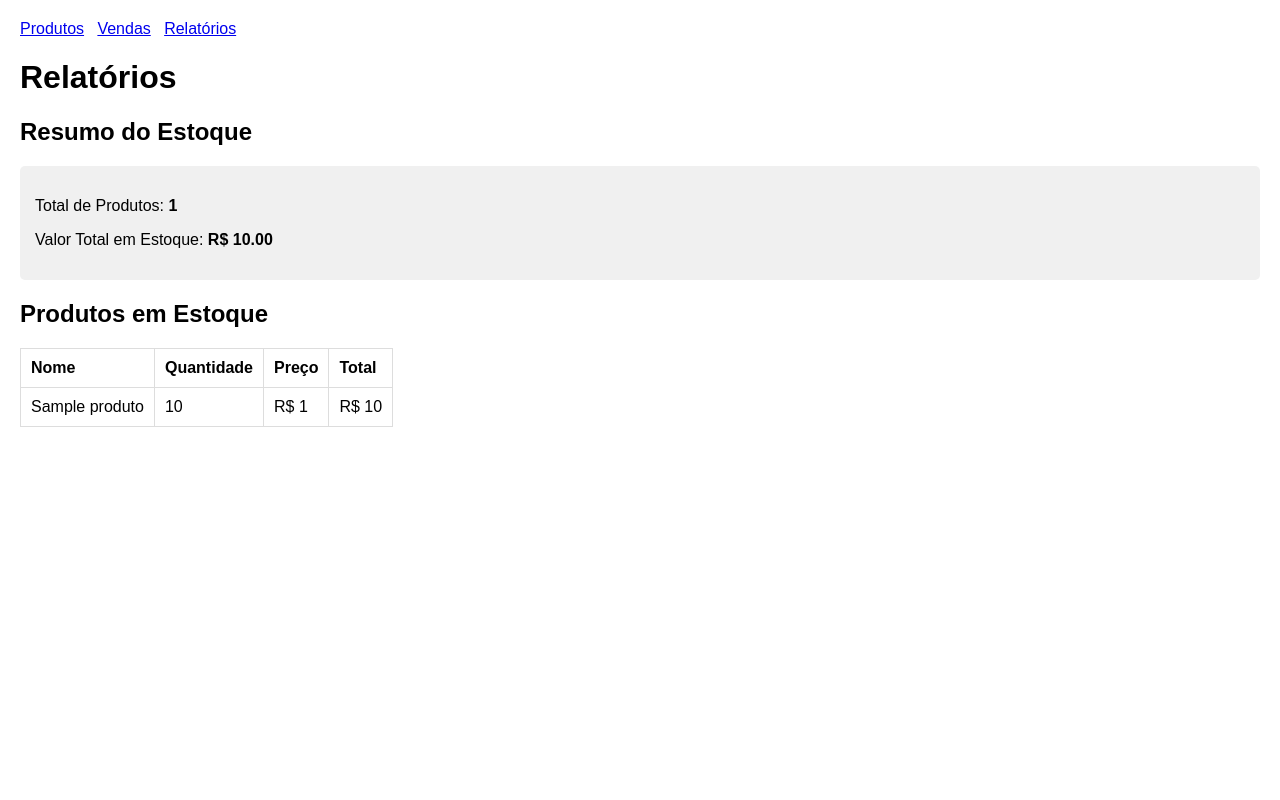
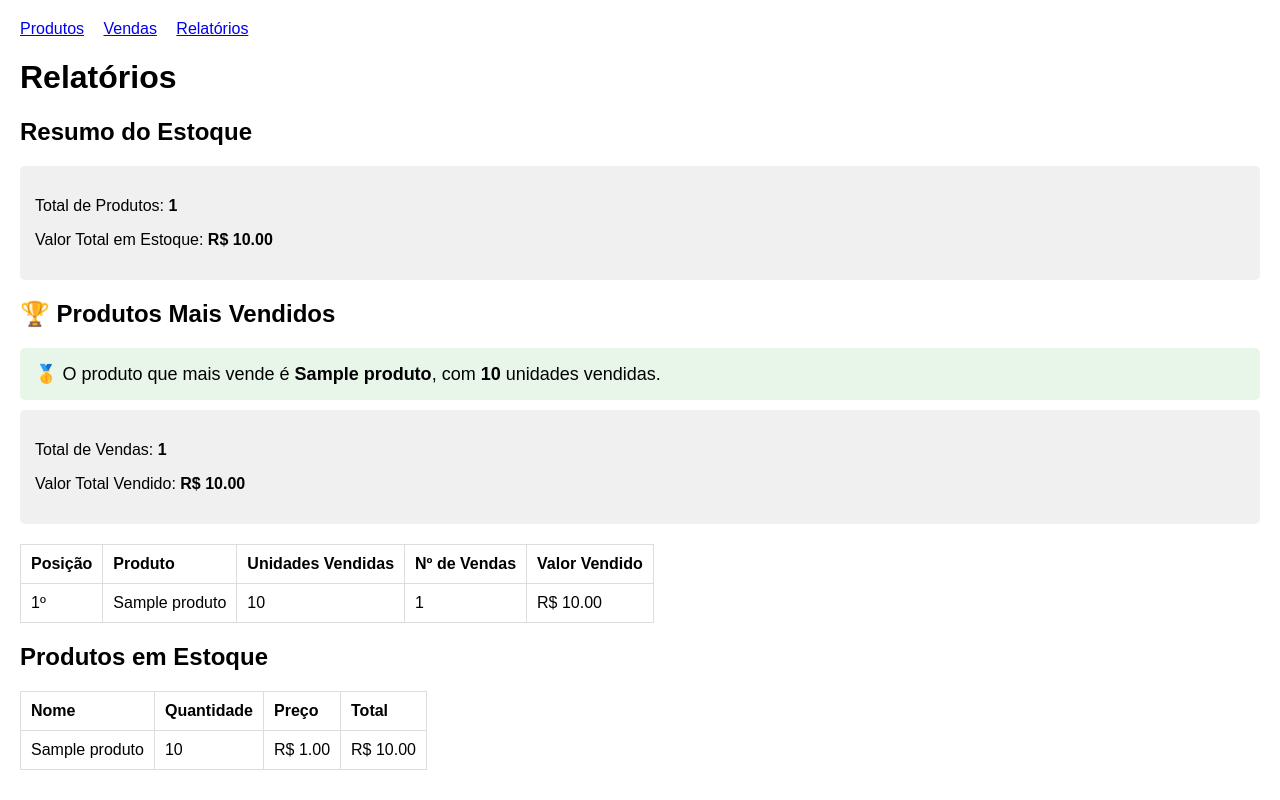
Before and after one commit to serafim-pai/sistema-varejo-novo, a Flask app: page /relatorios in a window 1280 px wide. Run offline with Flask 3, Linux system fonts and the light colour scheme; tables that the repository leaves empty hold one stand-in row (values such as "Sample post").

Commit message:
Adicionar relatório de produtos mais vendidos

```diff
--- a/app.py
+++ b/app.py
@@ -35,6 +35,13 @@ def validar_produto(dados):
         return 'Digite o nome do produto.', None
     if not categoria:
         return 'Digite a categoria do produto.', None
+
+    # O nome e a categoria precisam ter pelo menos 2 letras
+    # (evita nomes como "." ou "-")
+    if sum(1 for letra in nome if letra.isalpha()) < 2:
+        return 'O nome precisa ter pelo menos 2 letras.', None
+    if sum(1 for letra in categoria if letra.isalpha()) < 2:
+        return 'A categoria precisa ter pelo menos 2 letras.', None
 
     try:
         preco = float(dados.get('preco'))
@@ -173,5 +180,38 @@ def vendas():
     return jsonify(resultado)
 
 
+# ---------- RELATÓRIO: PRODUTOS MAIS VENDIDOS ----------
+
+@app.route('/api/relatorios/mais-vendidos')
+def mais_vendidos():
+    session = Session()
+    todas_vendas = session.query(Venda).all()
+
+    # Soma as vendas de cada produto
+    resumo = {}
+    for v in todas_vendas:
+        if v.produto_id not in resumo:
+            produto = session.query(Produto).filter_by(id=v.produto_id).first()
+            resumo[v.produto_id] = {
+                'produto': produto.nome if produto else '(produto excluído)',
+                'quantidade_vendida': 0,
+                'numero_vendas': 0,
+                'valor_vendido': 0.0
+            }
+        resumo[v.produto_id]['quantidade_vendida'] += v.quantidade
+        resumo[v.produto_id]['numero_vendas'] += 1
+        resumo[v.produto_id]['valor_vendido'] += v.valor_total
+
+    # Ordena do que mais vendeu para o que menos vendeu
+    ranking = sorted(resumo.values(), key=lambda item: item['quantidade_vendida'], reverse=True)
+
+    session.close()
+    return jsonify({
+        'ranking': ranking,
+        'total_vendas': len(todas_vendas),
+        'valor_vendido': sum(v.valor_total for v in todas_vendas)
+    })
+
+
 if __name__ == '__main__':
     app.run(debug=True)
--- a/templates/relatorios.html
+++ b/templates/relatorios.html
@@ -5,15 +5,17 @@
     <title>Relatórios</title>
     <style>
         body { font-family: Arial; margin: 20px; }
+        nav a { margin-right: 15px; }
         table { border-collapse: collapse; margin-top: 20px; }
         th, td { border: 1px solid #ddd; padding: 10px; text-align: left; }
         .card { background: #f0f0f0; padding: 15px; margin: 10px 0; border-radius: 5px; }
+        .destaque { background: #e8f5e9; padding: 15px; margin: 10px 0; border-radius: 5px; font-size: 18px; }
     </style>
 </head>
 <body>
-    <nav style="margin-bottom:10px">
-        <a href="/">Produtos</a> &nbsp;
-        <a href="/vendas">Vendas</a> &nbsp;
+    <nav>
+        <a href="/">Produtos</a>
+        <a href="/vendas">Vendas</a>
         <a href="/relatorios">Relatórios</a>
     </nav>
 
@@ -22,41 +24,79 @@
     <h2>Resumo do Estoque</h2>
     <div class="card">
         <p>Total de Produtos: <strong id="totalProdutos">0</strong></p>
-        <p>Valor Total em Estoque: <strong id="valorTotal">R$ 0</strong></p>
+        <p>Valor Total em Estoque: <strong id="valorTotal">R$ 0.00</strong></p>
     </div>
 
+    <h2>🏆 Produtos Mais Vendidos</h2>
+    <div class="destaque" id="campeao">Nenhuma venda registrada ainda.</div>
+    <div class="card">
+        <p>Total de Vendas: <strong id="totalVendas">0</strong></p>
+        <p>Valor Total Vendido: <strong id="valorVendido">R$ 0.00</strong></p>
+    </div>
+    <table id="tabelaMaisVendidos"></table>
+
     <h2>Produtos em Estoque</h2>
-    <table id="tabelaProdutos">
-        <tr>
-            <th>Nome</th>
-            <th>Quantidade</th>
-            <th>Preço</th>
-            <th>Total</th>
-        </tr>
-    </table>
+    <table id="tabelaProdutos"></table>
 
     <script>
-        function carregarRelatorios() {
+        function carregarEstoque() {
             fetch('/api/produtos')
                 .then(r => r.json())
                 .then(produtos => {
-                    let total = 0;
                     let valorTotal = 0;
                     let html = '<tr><th>Nome</th><th>Quantidade</th><th>Preço</th><th>Total</th></tr>';
 
                     produtos.forEach(p => {
-                        total++;
-                        valorTotal += p.quantidade * p.preco;
-                        html += `<tr><td>${p.nome}</td><td>${p.quantidade}</td><td>R$ ${p.preco}</td><td>R$ ${p.quantidade * p.preco}</td></tr>`;
+                        const totalProduto = p.quantidade * p.preco;
+                        valorTotal += totalProduto;
+                        html += `<tr>
+                            <td>${p.nome}</td>
+                            <td>${p.quantidade}</td>
+                            <td>R$ ${p.preco.toFixed(2)}</td>
+                            <td>R$ ${totalProduto.toFixed(2)}</td>
+                        </tr>`;
                     });
 
-                    document.getElementById('totalProdutos').textContent = total;
+                    document.getElementById('totalProdutos').textContent = produtos.length;
                     document.getElementById('valorTotal').textContent = 'R$ ' + valorTotal.toFixed(2);
                     document.getElementById('tabelaProdutos').innerHTML = html;
                 });
         }
 
-        carregarRelatorios();
+        function carregarMaisVendidos() {
+            fetch('/api/relatorios/mais-vendidos')
+                .then(r => r.json())
+                .then(dados => {
+                    document.getElementById('totalVendas').textContent = dados.total_vendas;
+                    document.getElementById('valorVendido').textContent = 'R$ ' + dados.valor_vendido.toFixed(2);
+
+                    const ranking = dados.ranking;
+                    if (ranking.length === 0) {
+                        document.getElementById('campeao').textContent = 'Nenhuma venda registrada ainda.';
+                        document.getElementById('tabelaMaisVendidos').innerHTML = '';
+                        return;
+                    }
+
+                    const primeiro = ranking[0];
+                    document.getElementById('campeao').innerHTML =
+                        `🥇 O produto que mais vende é <strong>${primeiro.produto}</strong>, com <strong>${primeiro.quantidade_vendida}</strong> unidades vendidas.`;
+
+                    let html = '<tr><th>Posição</th><th>Produto</th><th>Unidades Vendidas</th><th>Nº de Vendas</th><th>Valor Vendido</th></tr>';
+                    ranking.forEach((item, i) => {
+                        html += `<tr>
+                            <td>${i + 1}º</td>
+                            <td>${item.produto}</td>
+                            <td>${item.quantidade_vendida}</td>
+                            <td>${item.numero_vendas}</td>
+                            <td>R$ ${item.valor_vendido.toFixed(2)}</td>
+                        </tr>`;
+                    });
+                    document.getElementById('tabelaMaisVendidos').innerHTML = html;
+                });
+        }
+
+        carregarEstoque();
+        carregarMaisVendidos();
     </script>
 </body>
 </html>
```
Also changed, not shown: README.md.
